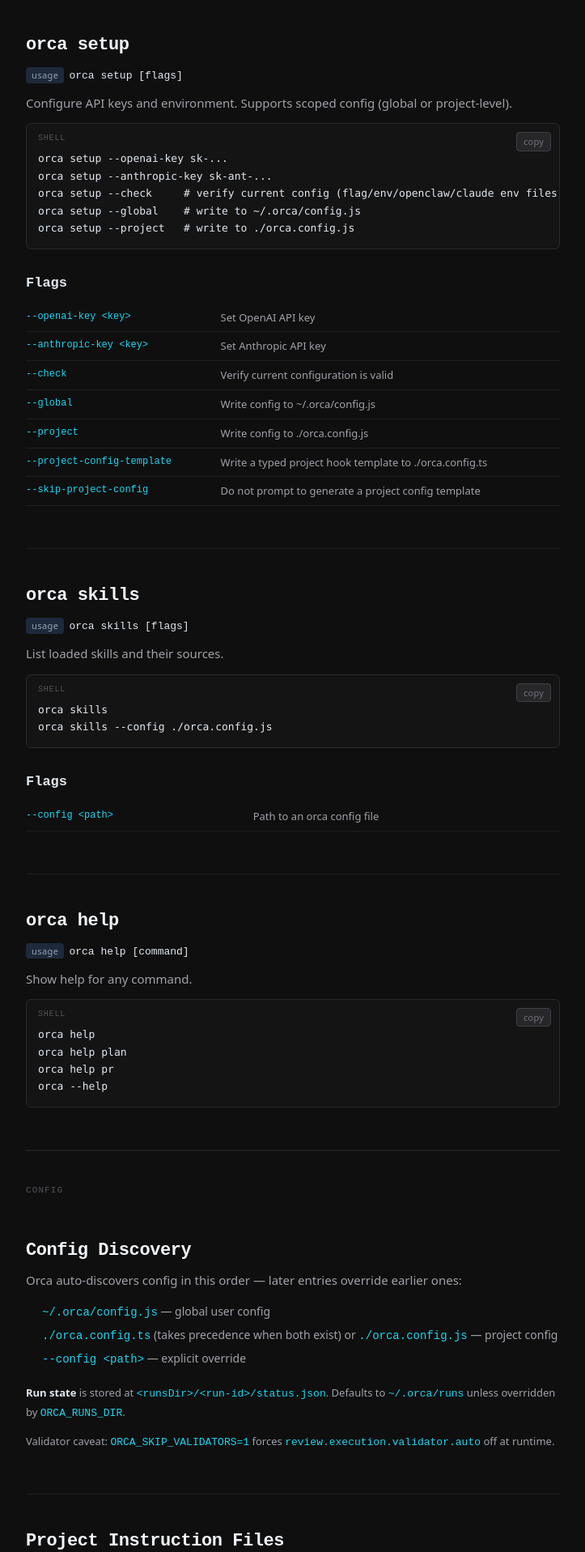
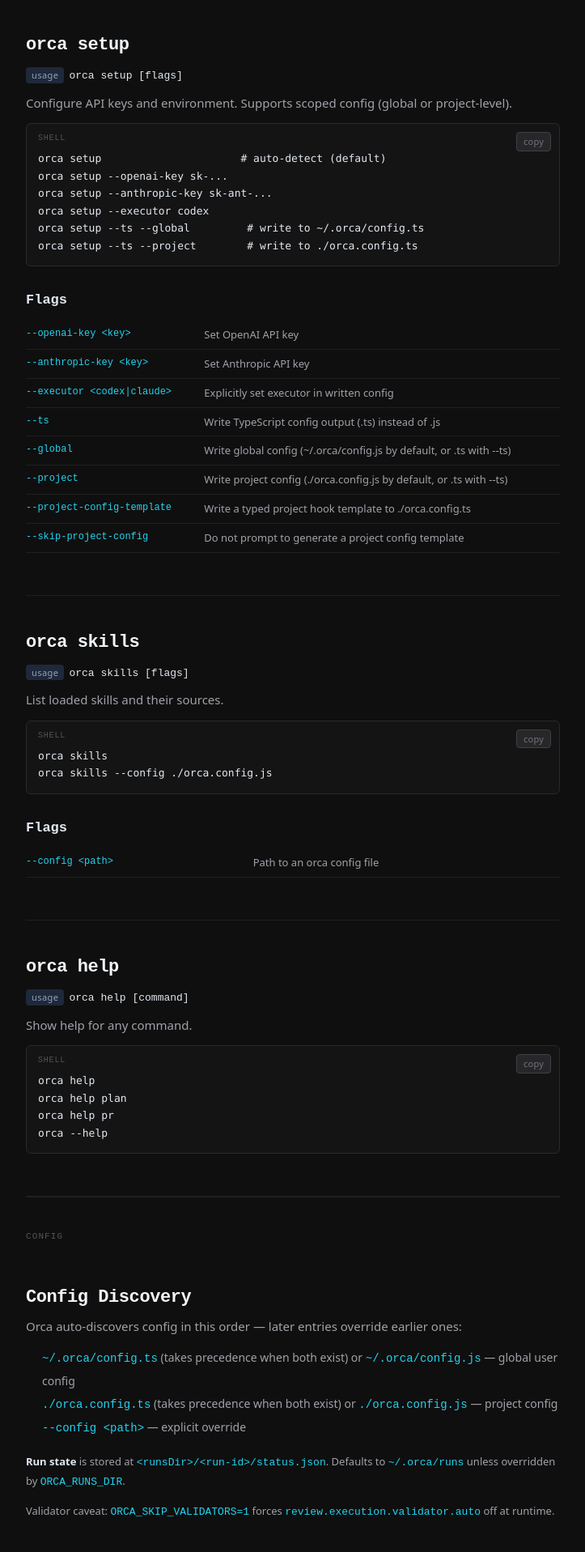
Before and after one commit to ratley/orca-web, a Next.js app: page / in a window 1280 px wide. Shown: the part 5705-7622 px from the top of the page at 81% size, without its empty margins (348-1071 px from the left). Built offline with nearby package versions, Linux system fonts and the light colour scheme.

Commit message:
docs: update setup docs for auto-detect and --ts

```diff
--- a/app/lib/pageMarkdown.ts
+++ b/app/lib/pageMarkdown.ts
@@ -43,7 +43,7 @@ orca pr status --run <run-id>
 ## Config Discovery / Precedence
 
 Load order (later overrides earlier):
-1. \`~/.orca/config.js\`
+1. global config: \`~/.orca/config.ts\` then \`~/.orca/config.js\` (\`.ts\` takes precedence when both exist)
 2. project config: \`./orca.config.ts\` then \`./orca.config.js\` (\`.ts\` takes precedence when both exist)
 3. \`--config <path>\`
 
@@ -82,9 +82,11 @@ Load order (later overrides earlier):
 \`orca pr draft|create|publish|status\`: \`--run <run-id>\`, \`--last\`, \`--config <path>\` (accepted for compatibility; currently unused by PR command run resolution)
 
 \`orca setup\`:
+- auto-detect is default (no \`--auto\`, no \`--check\`)
 - \`--anthropic-key <key>\`
 - \`--openai-key <key>\`
-- \`--check\`
+- \`--executor <codex|claude>\`
+- \`--ts\` (write \`.ts\` config output)
 - \`--global\`
 - \`--project\`
 - \`--project-config-template\`
--- a/app/page.tsx
+++ b/app/page.tsx
@@ -772,11 +772,12 @@ orca pr publish --last`}
             desc="Configure API keys and environment. Supports scoped config (global or project-level)."
           >
             <CodeBlock
-              code={`orca setup --openai-key sk-...
+              code={`orca setup                      # auto-detect (default)
+orca setup --openai-key sk-...
 orca setup --anthropic-key sk-ant-...
-orca setup --check     # verify current config (flag/env/openclaw/claude env files)
-orca setup --global    # write to ~/.orca/config.js
-orca setup --project   # write to ./orca.config.js`}
+orca setup --executor codex
+orca setup --ts --global         # write to ~/.orca/config.ts
+orca setup --ts --project        # write to ./orca.config.ts`}
               lang="shell"
             />
             <h3 style={S.h3}>Flags</h3>
@@ -788,16 +789,20 @@ orca setup --project   # write to ./orca.config.js`}
                   desc="Set Anthropic API key"
                 />
                 <Flag
-                  flag="--check"
-                  desc="Verify current configuration is valid"
+                  flag="--executor <codex|claude>"
+                  desc="Explicitly set executor in written config"
+                />
+                <Flag
+                  flag="--ts"
+                  desc="Write TypeScript config output (.ts) instead of .js"
                 />
                 <Flag
                   flag="--global"
-                  desc="Write config to ~/.orca/config.js"
+                  desc="Write global config (~/.orca/config.js by default, or .ts with --ts)"
                 />
                 <Flag
                   flag="--project"
-                  desc="Write config to ./orca.config.js"
+                  desc="Write project config (./orca.config.js by default, or .ts with --ts)"
                 />
                 <Flag
                   flag="--project-config-template"
@@ -886,6 +891,15 @@ orca --help`}
               }}
             >
               <li>
+                <code
+                  style={{
+                    fontFamily: "ui-monospace, monospace",
+                    color: "#22d3ee",
+                  }}
+                >
+                  ~/.orca/config.ts
+                </code>{" "}
+                (takes precedence when both exist) or{" "}
                 <code
                   style={{
                     fontFamily: "ui-monospace, monospace",
```
